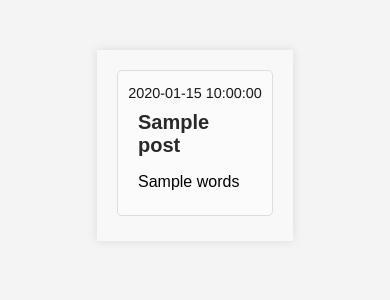
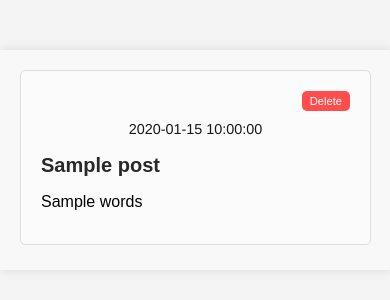
Before and after one commit to luddite478/blog, a Flask app: template server/templates/home.html in a window 390 px wide. Shown: the top 300 px of the page. Run offline with Flask 3, Linux system fonts and the light colour scheme; the template is opened without the code that fills it: most values are stand-ins (such as "Sample title", 1, 10 or a date in 2020).

Commit message:
upd css for phone 2

```diff
--- a/server/templates/home.html
+++ b/server/templates/home.html
@@ -13,7 +13,8 @@
         }
 
         .container {
-            width: 40%;
+            width: 90%; /* Adjust width for smaller screens */
+            max-width: 600px; /* Set a max-width for larger screens */
             margin: 0 auto;
             background-color: #f9f8f8;
             padding: 20px;
@@ -33,10 +34,9 @@
         }
 
         .post-title {
-            font-size: 20px;
+            font-size: 24px;
             color: #2a2929;
             margin-bottom: 10px;
-            margin-top: 20px; /* Add margin-top to create space for the date */
         }
 
         .post-content {
@@ -58,10 +58,7 @@
             font-size: 0.9em;
             font-family: 'Franklin Gothic Medium', 'Arial Narrow', Arial, sans-serif;
             color: #181818;
-            position: absolute;
-            top: 14px; /* Adjusted to make space for the title */
-            left: 0;
-            right: 0;
+            margin-top: 10px; /* Add margin to separate from delete button */
             text-align: center;
         }
 
@@ -103,12 +100,38 @@
         .delete-button:hover {
             background-color: #ff1a1a;
         }
+
+        @media (max-width: 600px) {
+            .post-title {
+                font-size: 20px;
+            }
+
+            .post-content {
+                font-size: 16px;
+            }
+
+            .create-post input[type="text"],
+            .create-post textarea,
+            .create-post input[type="file"],
+            .create-post input[type="submit"] {
+                padding: 8px;
+                margin: 8px 0;
+            }
+
+            .delete-button {
+                padding: 4px 8px;
+                font-size: 0.7em;
+            }
+        }
     </style>
 </head>
 <body>
     <div class="container">
         {% for post in posts %}
         <div class="post" data-post-id="{{ post.id }}">
+            <div class="delete-container">
+                <button class="delete-button">Delete</button>
+            </div>
             <div class="date">{{ post.date }}</div>
             <h2 class="post-title">{{ post.title }}</h2>
             {% if post.words %}
```
